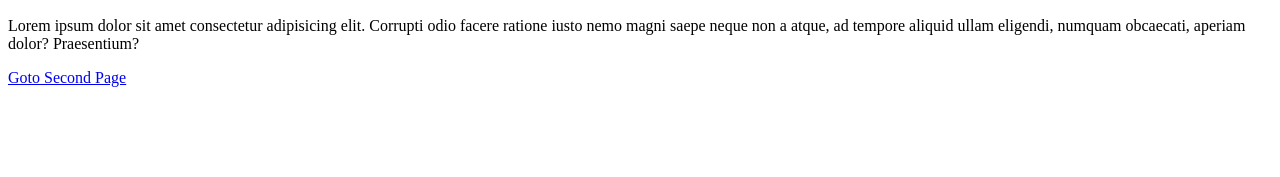
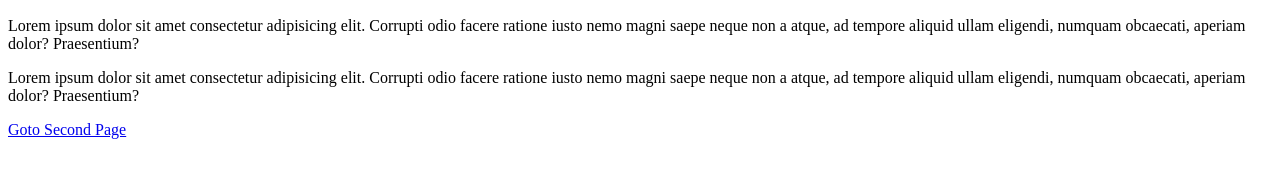
Before and after one commit to mrzainali/laptop-website, a plain HTML site: page index.html in a window 1280 px wide. Shown: the part 383-560 px from the top of the page. Drawn offline with Linux system fonts and the light colour scheme.

Commit message:
Second Commit

```diff
--- a/index.html
+++ b/index.html
@@ -17,6 +17,10 @@
         Lorem ipsum dolor sit amet consectetur adipisicing elit. Corrupti odio facere ratione iusto nemo magni saepe
         neque non a atque, ad tempore aliquid ullam eligendi, numquam obcaecati, aperiam dolor? Praesentium?
     </p>
+    <p>
+        Lorem ipsum dolor sit amet consectetur adipisicing elit. Corrupti odio facere ratione iusto nemo magni saepe
+        neque non a atque, ad tempore aliquid ullam eligendi, numquam obcaecati, aperiam dolor? Praesentium?
+    </p>
     <a href="./src/secondPage.html">Goto Second Page</a>
 </body>
 
```
